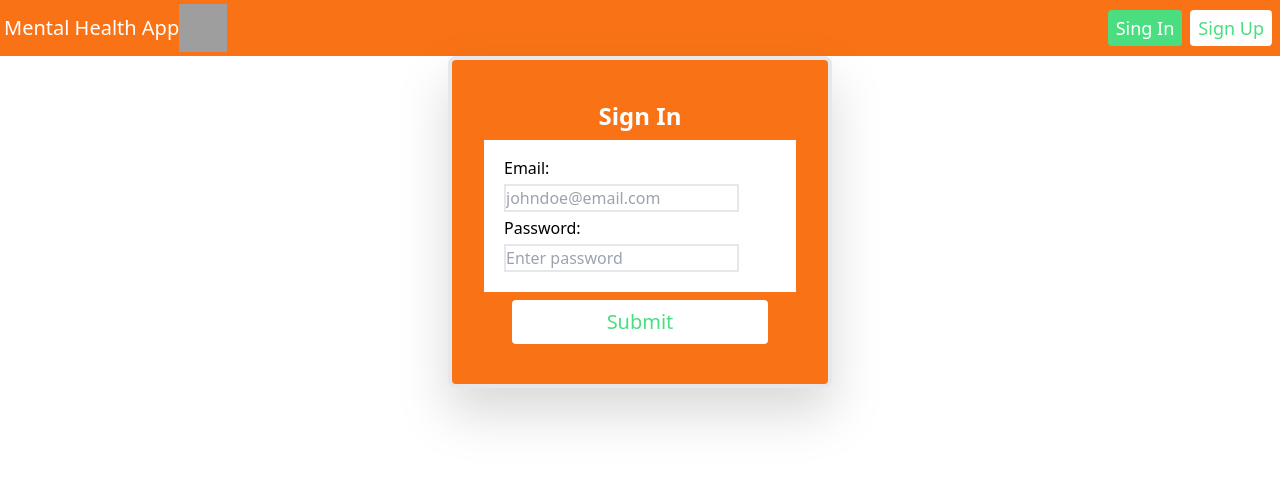
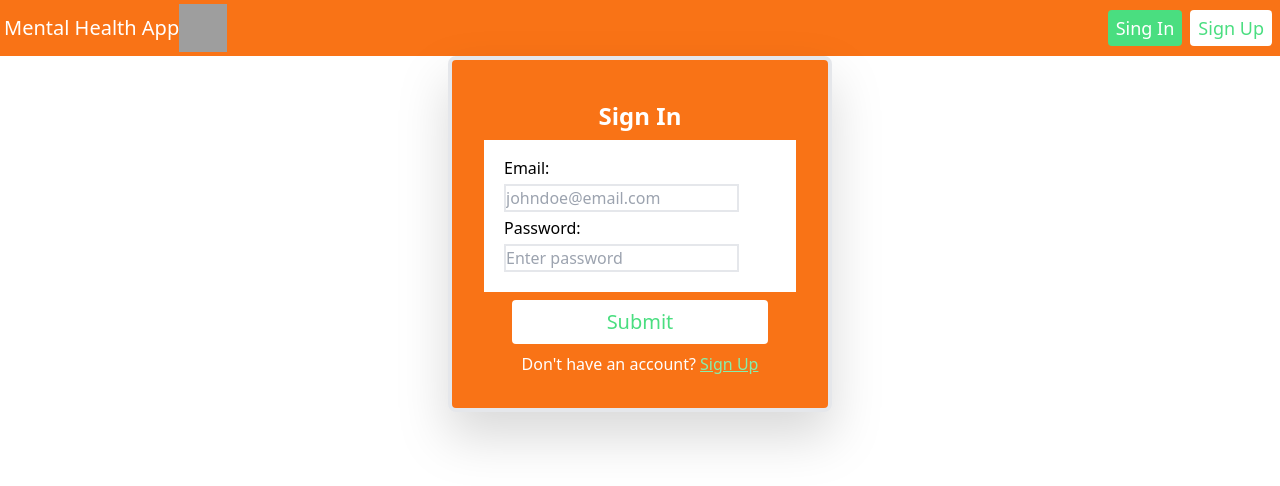
Before and after one commit to dscmsit/Mental-Health-App, an Angular app in the folder front-end/: page / in a window 1280 px wide. Shown: the top 486 px of the page. Built offline with nearby package versions, Linux system fonts and the light colour scheme; grey boxes are pictures that could not be loaded.

Commit message:
Updated login.

```diff
--- a/front-end/src/app/Components/log-in/log-in.component.html
+++ b/front-end/src/app/Components/log-in/log-in.component.html
@@ -29,4 +29,7 @@
       Submit
     </button>
   </form>
+  <p class="text-white text-center ">
+    Don't have an account? <a class="underline text-green-300" href="#">Sign Up</a>
+  </p>
 </div>
```
